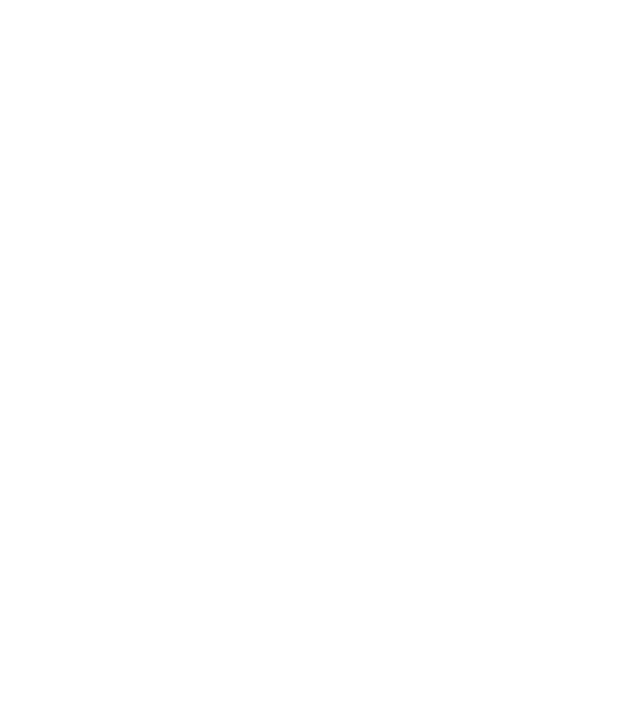
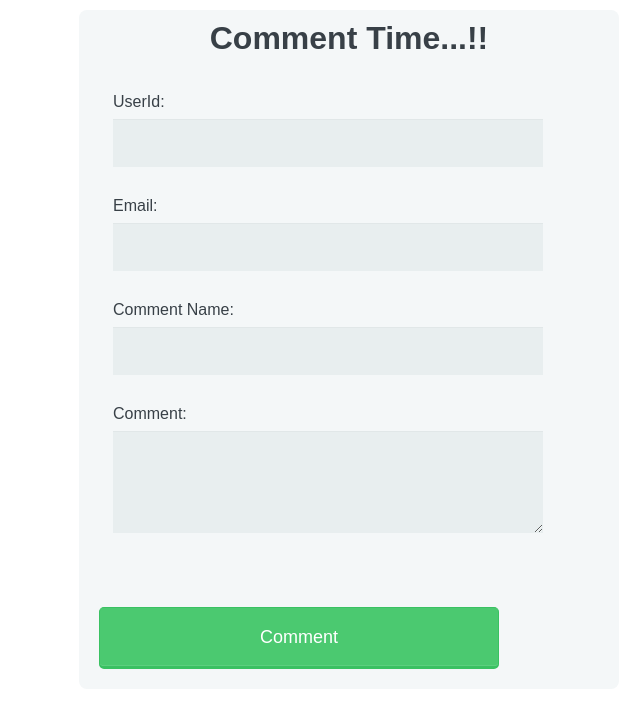
Before and after one commit to obedjunias19/CodeIo, a React (Create React App) app: page /comment in a window 1280 px wide. Shown: the top 708 px of the page, without its empty margins (291-931 px from the left). Built offline with nearby package versions, Linux system fonts and the light colour scheme.

Commit message:
Without validation

```diff
--- a/src/App.js
+++ b/src/App.js
@@ -3,6 +3,7 @@
 import './App.css';
 import Signup from './Signup';
 import Posts from './posts';
+import Comments from './Comment';
 import Showposts from './Showposts';
 import Showcomments from './Showcomments';
 import { BrowserRouter as Router} from 'react-router-dom';
@@ -15,6 +16,7 @@
       <Route path="/" exact render={() =>{return(<Signup />)}} />
       <Route path="/post" exact render={() =>{return(<Posts />)}} />
       <Route path="/showposts" exact render={() =>{return(<Showposts />)}} />
+      <Route path="/comment" exact render={() =>{return(<Comments />)}} />
       <Route path="/showcomments" exact render={() =>{return(<Showcomments />)}} />
     </Router>
   );
--- /dev/null
+++ b/src/Comment.js
@@ -0,0 +1,47 @@
+import React from 'react';
+import './Signup.css';
+import Axios from 'axios';
+export default class Comments extends React.Component{
+  constructor(props) {
+		super(props)
+
+		this.state = {
+			id: '',
+            name: '',
+            email: '',
+			body: ''
+		}
+}
+changeHandler  = e =>{
+  this.setState({ [e.target.name]: e.target.value })
+}
+submitHandler = e => {
+  e.preventDefault()
+
+  Axios.post('https://jsonplaceholder.typicode.com/comments', this.state).then(response => {
+      console.log(response);
+    }).catch(error => {
+      console.log(error)
+    })
+}
+render(){
+  const { id, name,email, body } = this.state
+  return(
+
+        <form  onSubmit={this.submitHandler}>
+        <h1>Comment Time...!!</h1>
+              <fieldset>
+                <label htmlFor="id">UserId:</label>
+                <input type="text" id="uid" name="id" value={id} onChange={this.changeHandler.bind(this)} />
+                <label htmlFor="email">Email:</label>
+                <input type="text" id="email" name="email" value={email} onChange={this.changeHandler.bind(this)} />
+                <label htmlFor="title">Comment Name:</label>
+                <input type="text" id="title" name="name" value={name} onChange={this.changeHandler.bind(this)} />
+                <label htmlFor="body">Comment:</label>
+                <textarea rows="4" cols="50" name= "body" value={body} onChange={this.changeHandler.bind(this)}></textarea>
+              </fieldset>
+              <button type="submit" >Comment</button>
+        </form>
+    )
+}
+}
```
